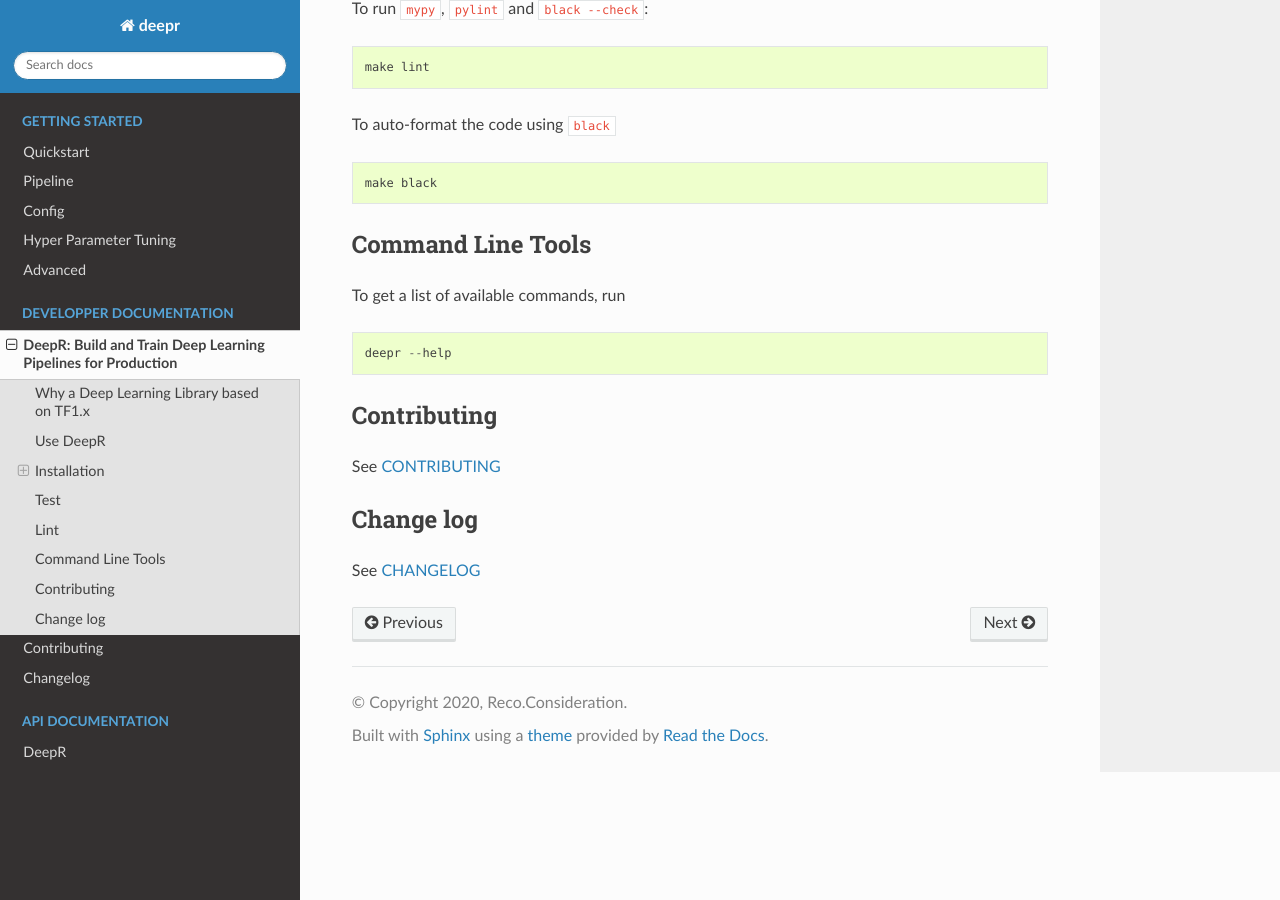
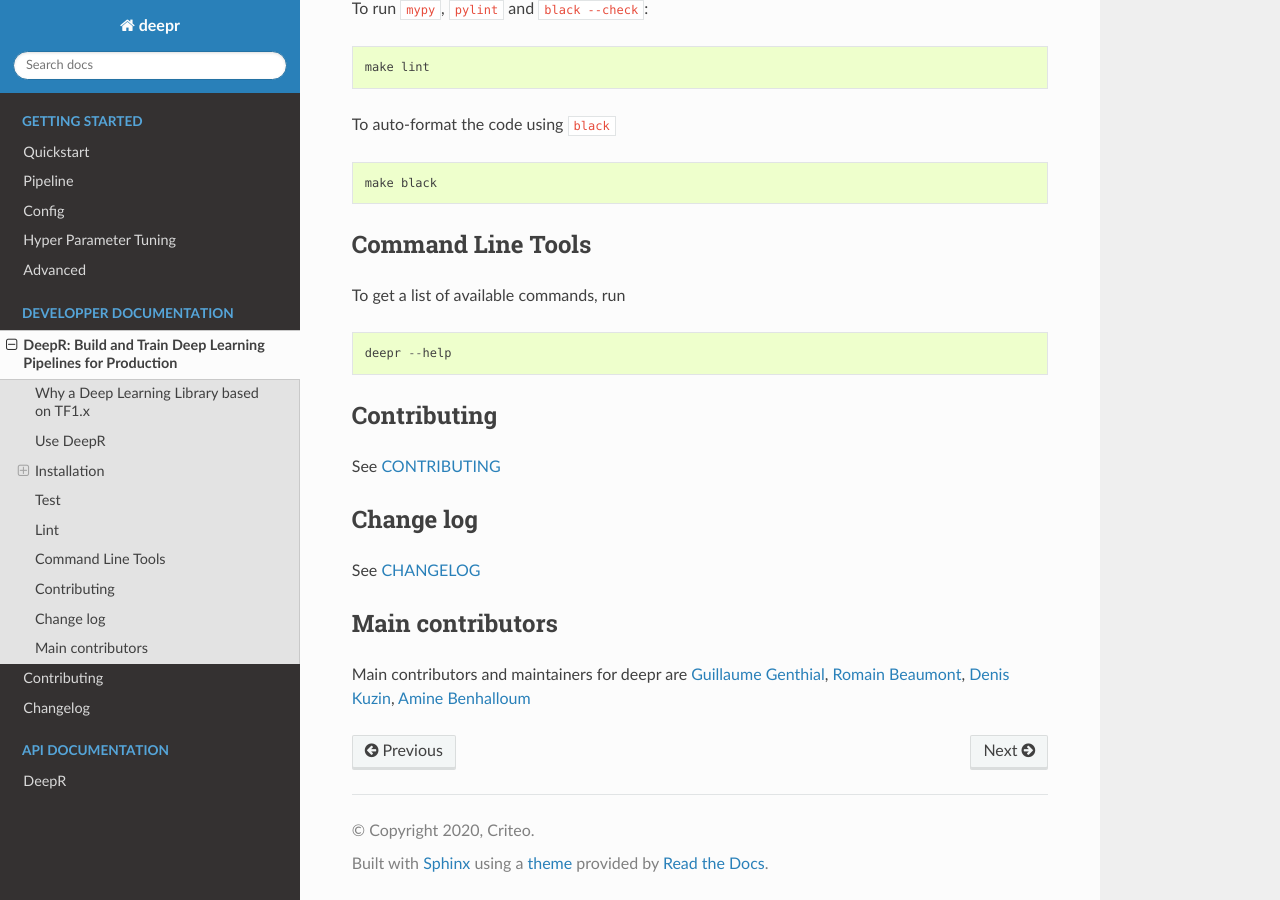
Before and after one commit to criteo/deepr, a Sphinx documentation site: the page built from docs/README.rst, in a window 1280 px wide and 900 px high, scrolled down 2876 px. Built offline with Sphinx 7.4.7 and the Read the Docs theme 2.0.0, drawn with Linux system fonts in a browser that asks for light colours; pages that are not in the unit, such as notebooks, are missing from menus.

Commit message:
add main contributors section

```diff
--- a/docs/README.rst
+++ b/docs/README.rst
@@ -158,3 +158,12 @@ Change log
 ----------
 
 See `CHANGELOG <CHANGELOG.rst>`_
+
+Main contributors
+-----------------
+
+Main contributors and maintainers for deepr are
+`Guillaume Genthial <https://github.com/guillaumegenthial>`_,
+`Romain Beaumont <https://github.com/rom1504>`_,
+`Denis Kuzin <https://github.com/denkuzin>`_,
+`Amine Benhalloum <https://github.com/bamine>`_
--- a/docs/conf.py
+++ b/docs/conf.py
@@ -19,8 +19,8 @@ sys.path.insert(0, os.path.abspath(".."))
 # -- Project information -----------------------------------------------------
 
 project = "deepr"
-copyright = "2020, Reco.Consideration"
-author = "Reco.Consideration"
+copyright = "2020, Criteo"
+author = "Criteo"
 
 # The full version, including alpha/beta/rc tags
 release = "1.0.0"
```
